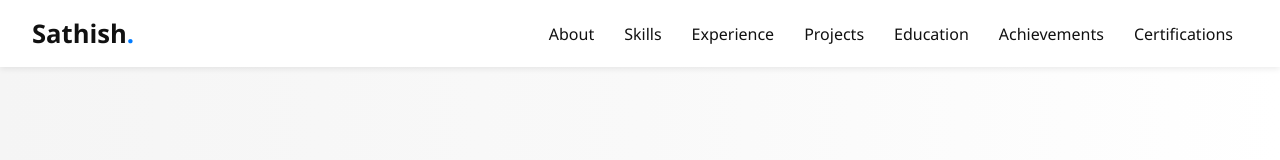
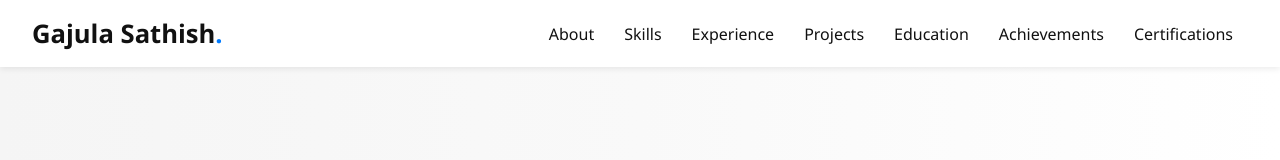
Before and after one commit to hackersfun369/portfolio, a plain HTML site: page index.html in a window 1280 px wide. Shown: the top 160 px of the page. Drawn offline with nearby package versions, Linux system fonts and the light colour scheme.

Commit message:
Update index.html

```diff
--- a/index.html
+++ b/index.html
@@ -12,7 +12,7 @@
   <!-- Navbar -->
   <header>
     <nav class="navbar">
-      <div class="logo">Sathish<span>.</span></div>
+      <div class="logo">Gajula Sathish<span>.</span></div>
       <ul class="nav-links">
         <li><a href="#about">About</a></li>
         <li><a href="#skills">Skills</a></li>
```
